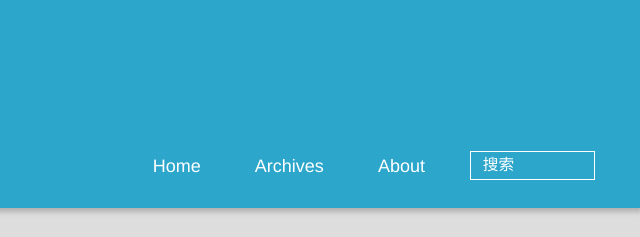
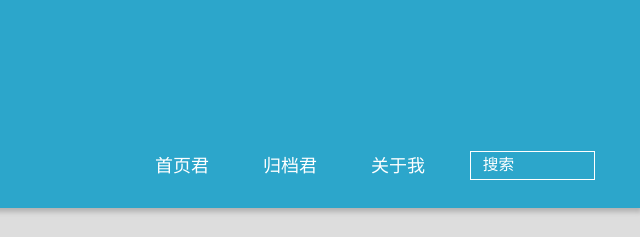
Before and after one commit to lishijie233/lishijie233.github.io, a plain HTML site: page 2021/02/11/space/index.html in a window 1280 px wide. Shown: the top 237 px of the page, 640-1280 px from the left. Drawn offline with Linux system fonts and the light colour scheme; a script that the page names is missing.

Commit message:
Site updated: 2021-02-12 11:49:39

```diff
--- a/2021/02/11/space/index.html
+++ b/2021/02/11/space/index.html
@@ -55,11 +55,11 @@
 				<ul>
 					<ul>
 
-						<li><a href="/">Home</a></li>
+						<li><a href="/">首页君</a></li>
 
-						<li><a href="/archives">Archives</a></li>
+						<li><a href="/archives">归档君</a></li>
 
-						<li><a href="/about">About</a></li>
+						<li><a href="/about">关于我</a></li>
 
 					<li>
 
@@ -207,7 +207,7 @@
 
   <div class="weiboshow">
   <p class="asidetitle">新浪微博</p>
-    <iframe width="100%" height="119" class="share_self"  frameborder="0" scrolling="no" src="http://widget.weibo.com/weiboshow/index.php?language=&width=0&height=119&fansRow=2&ptype=1&speed=0&skin=9&isTitle=1&noborder=1&isWeibo=0&isFans=0&uid=&verifier=b3593ceb&dpc=1"></iframe>
+    <iframe width="100%" height="119" class="share_self"  frameborder="0" scrolling="no" src="http://widget.weibo.com/weiboshow/index.php?language=&width=0&height=119&fansRow=2&ptype=1&speed=0&skin=9&isTitle=1&noborder=1&isWeibo=0&isFans=0&uid=&verifier=&dpc=1"></iframe>
 </div>
 
 
@@ -228,8 +228,6 @@
 	</section>
 
 	<div class="social-font" class="clearfix">
-
-		<a href="http://weibo.com/2176287895" target="_blank" class="icon-weibo" title="微博"></a>
 
 
 		<a href="https://github.com/lishijie233" target="_blank" class="icon-github" title="github"></a>
--- a/index.html
+++ b/index.html
@@ -55,11 +55,11 @@
 				<ul>
 					<ul>
 
-						<li><a href="/">Home</a></li>
+						<li><a href="/">首页君</a></li>
 
-						<li><a href="/archives">Archives</a></li>
+						<li><a href="/archives">归档君</a></li>
 
-						<li><a href="/about">About</a></li>
+						<li><a href="/about">关于我</a></li>
 
 					<li>
 
@@ -180,7 +180,7 @@
 
   <div class="weiboshow">
   <p class="asidetitle">新浪微博</p>
-    <iframe width="100%" height="119" class="share_self"  frameborder="0" scrolling="no" src="http://widget.weibo.com/weiboshow/index.php?language=&width=0&height=119&fansRow=2&ptype=1&speed=0&skin=9&isTitle=1&noborder=1&isWeibo=0&isFans=0&uid=&verifier=b3593ceb&dpc=1"></iframe>
+    <iframe width="100%" height="119" class="share_self"  frameborder="0" scrolling="no" src="http://widget.weibo.com/weiboshow/index.php?language=&width=0&height=119&fansRow=2&ptype=1&speed=0&skin=9&isTitle=1&noborder=1&isWeibo=0&isFans=0&uid=&verifier=&dpc=1"></iframe>
 </div>
 
 
@@ -201,8 +201,6 @@
 	</section>
 
 	<div class="social-font" class="clearfix">
-
-		<a href="http://weibo.com/2176287895" target="_blank" class="icon-weibo" title="微博"></a>
 
 
 		<a href="https://github.com/lishijie233" target="_blank" class="icon-github" title="github"></a>
```
Also changed, not shown: 2021/02/11/开源之路第一步-Github项目同步/index.html (+4 -6 lines), archives/2021/02/index.html (+3 -5 lines), archives/2021/index.html (+3 -5 lines), archives/index.html (+3 -5 lines), tags/open-source/index.html (+3 -5 lines).
